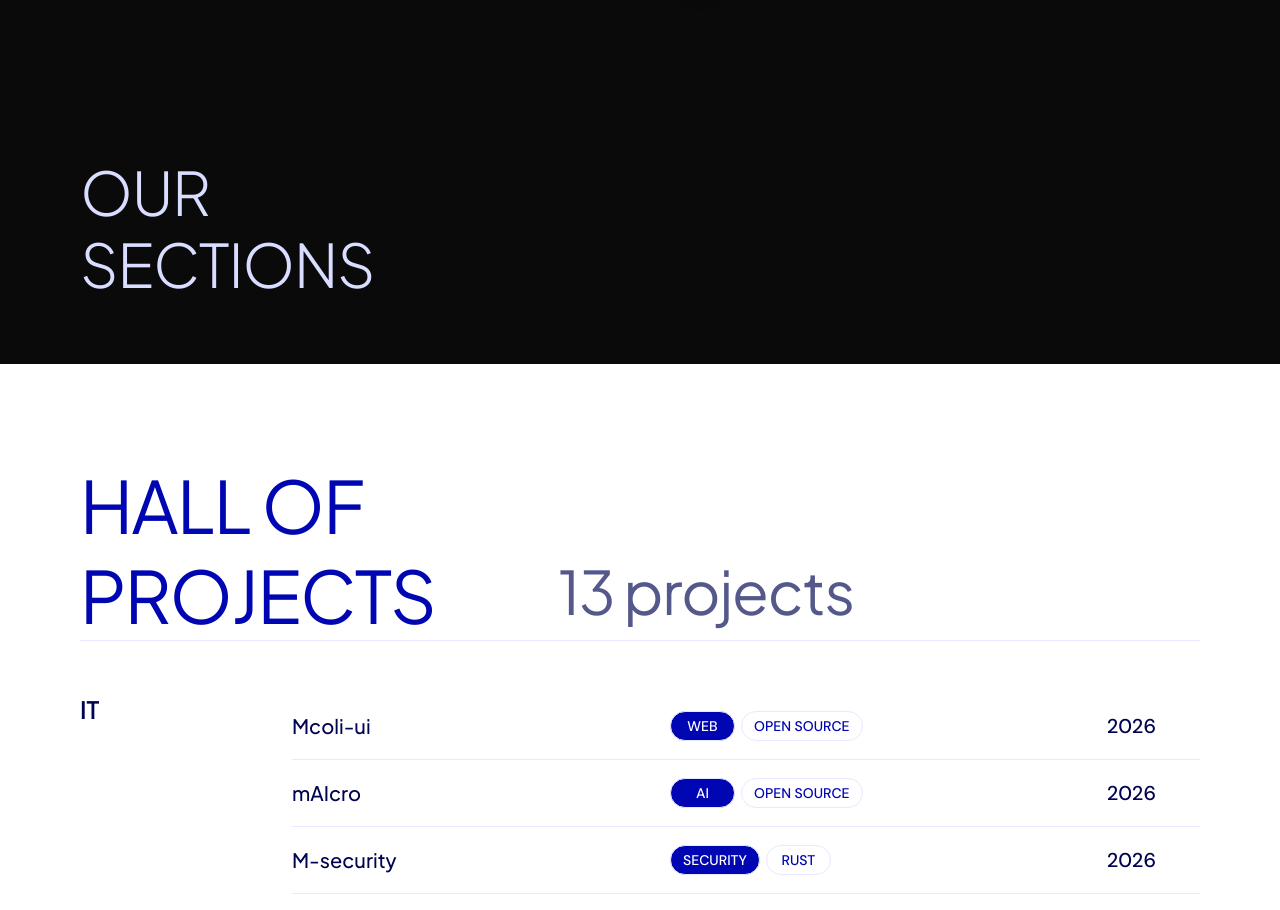
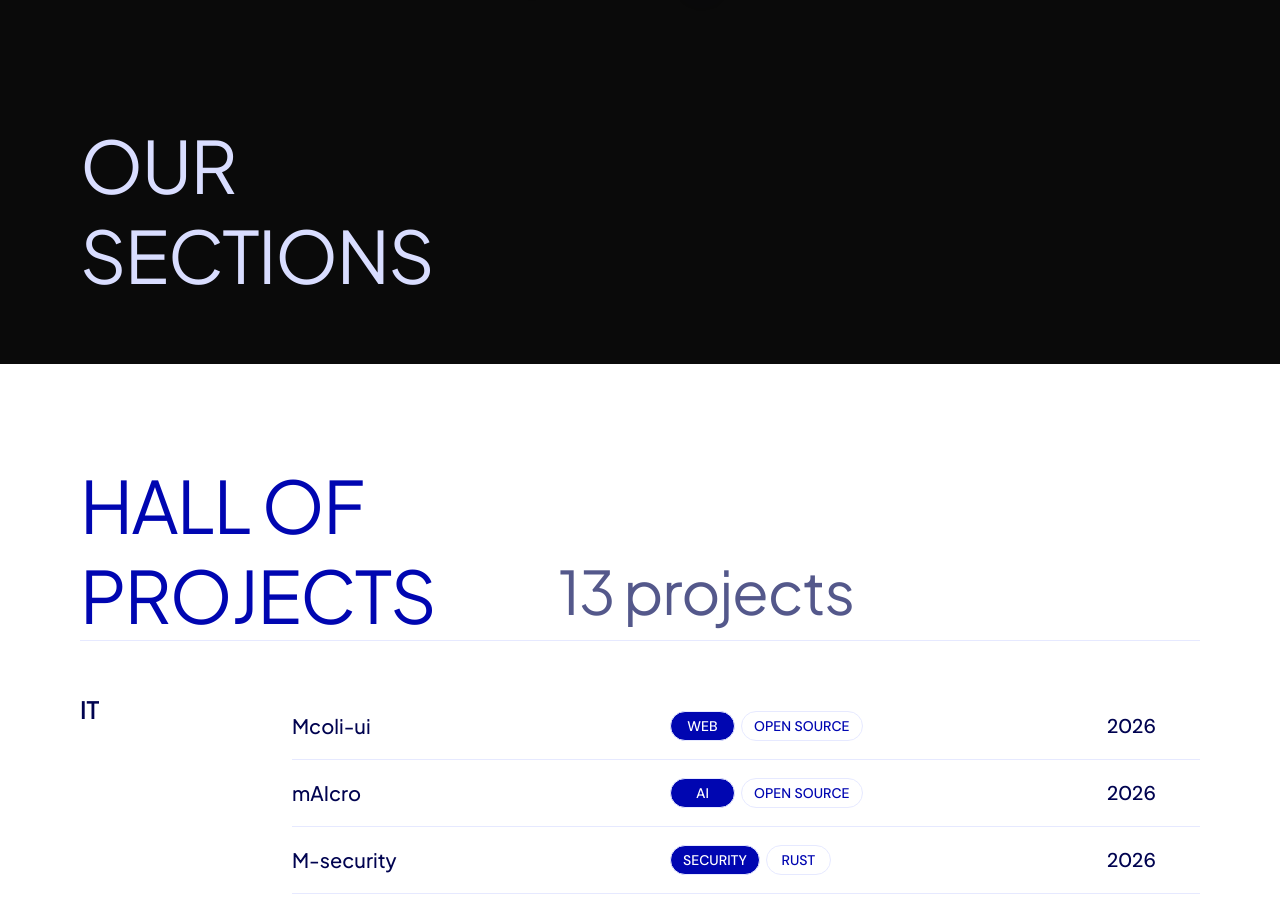
Before and after one commit to MicroClub-USTHB/mc-website, a Next.js app: page / in a window 1280 px wide. Shown: the part 3400-4310 px from the top of the page. Built offline with nearby package versions, Linux system fonts and the light colour scheme.

Commit message:
style: use figma text styles for our sections headings and descriptions

```diff
--- a/src/components/club-sections/club-section-details.tsx
+++ b/src/components/club-sections/club-section-details.tsx
@@ -8,10 +8,10 @@ import type { ClubSection } from "@/const/club-sections"
 export function ClubSectionDetails({ section }: { section: ClubSection }) {
   return (
     <>
-      <h3 className="header-sm font-light text-primary md:header-lg lg:header-xl short:header-xs compact:header-xs">
+      <h3 className="header-sm font-normal text-primary md:header-lg lg:header-xl short:header-xs compact:header-xs">
         {section.title}
       </h3>
-      <p className="mt-2 paragraph-md text-muted-foreground md:mt-4 md:max-w-xl md:paragraph-lg short:mt-1 short:paragraph-sm compact:mt-1 compact:paragraph-sm">
+      <p className="mt-2 paragraph-md font-medium text-muted-foreground md:mt-4 md:max-w-xl md:paragraph-lg short:mt-1 short:paragraph-sm compact:mt-1 compact:paragraph-sm">
         {section.description}
       </p>
       <McButton
--- a/src/sections/club-sections.tsx
+++ b/src/sections/club-sections.tsx
@@ -36,7 +36,7 @@ export function ClubSections() {
           heading={
             <h2
               id="club-sections-title"
-              className="header-sm font-light text-primary uppercase md:header-lg short:header-xs compact:header-xs"
+              className="header-sm font-normal text-primary uppercase md:header-lg lg:header-xl short:header-xs compact:header-xs"
             >
               <span className="lg:block short:inline">Our</span>{" "}
               <span className="lg:block short:inline">Sections</span>
```
